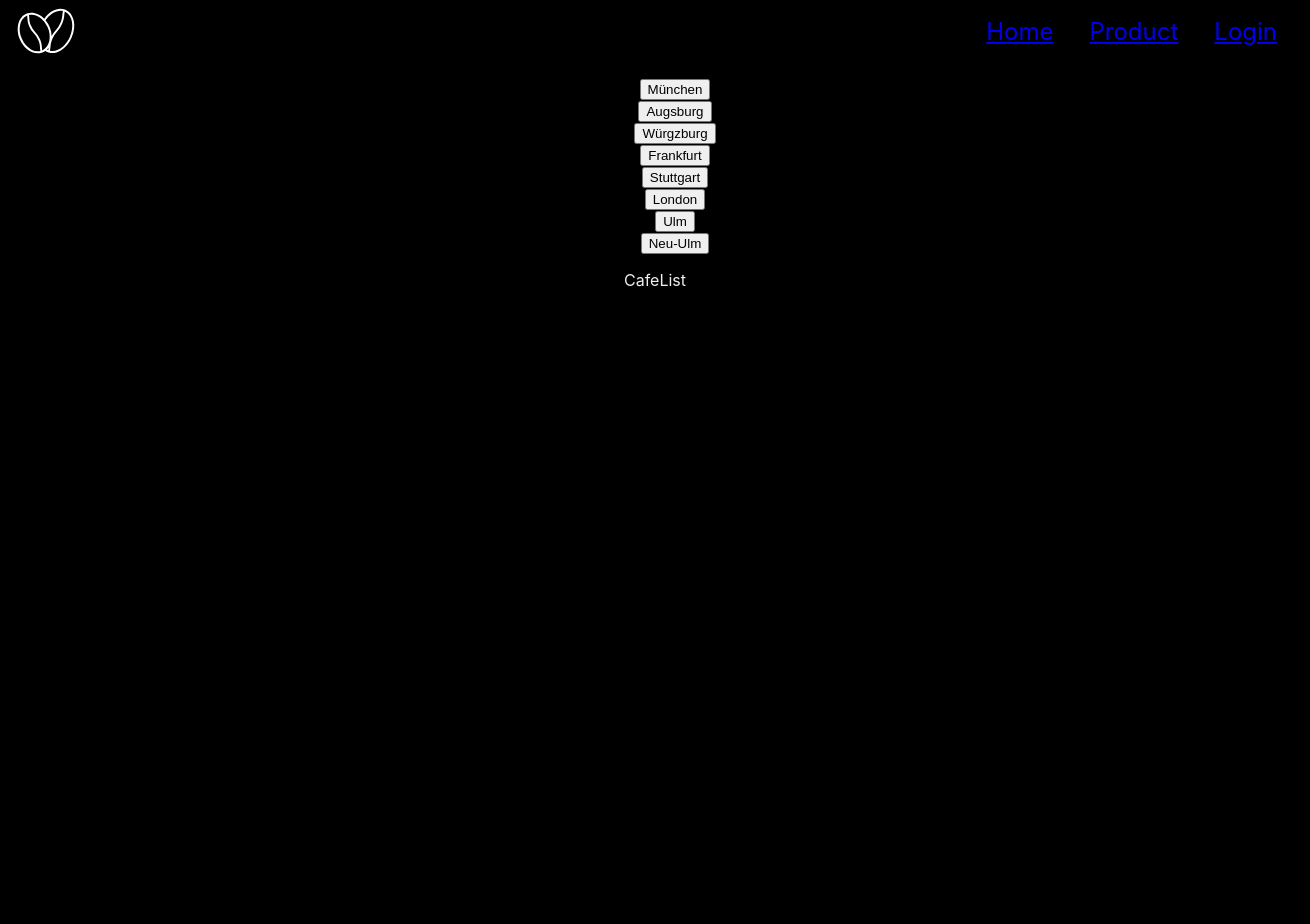
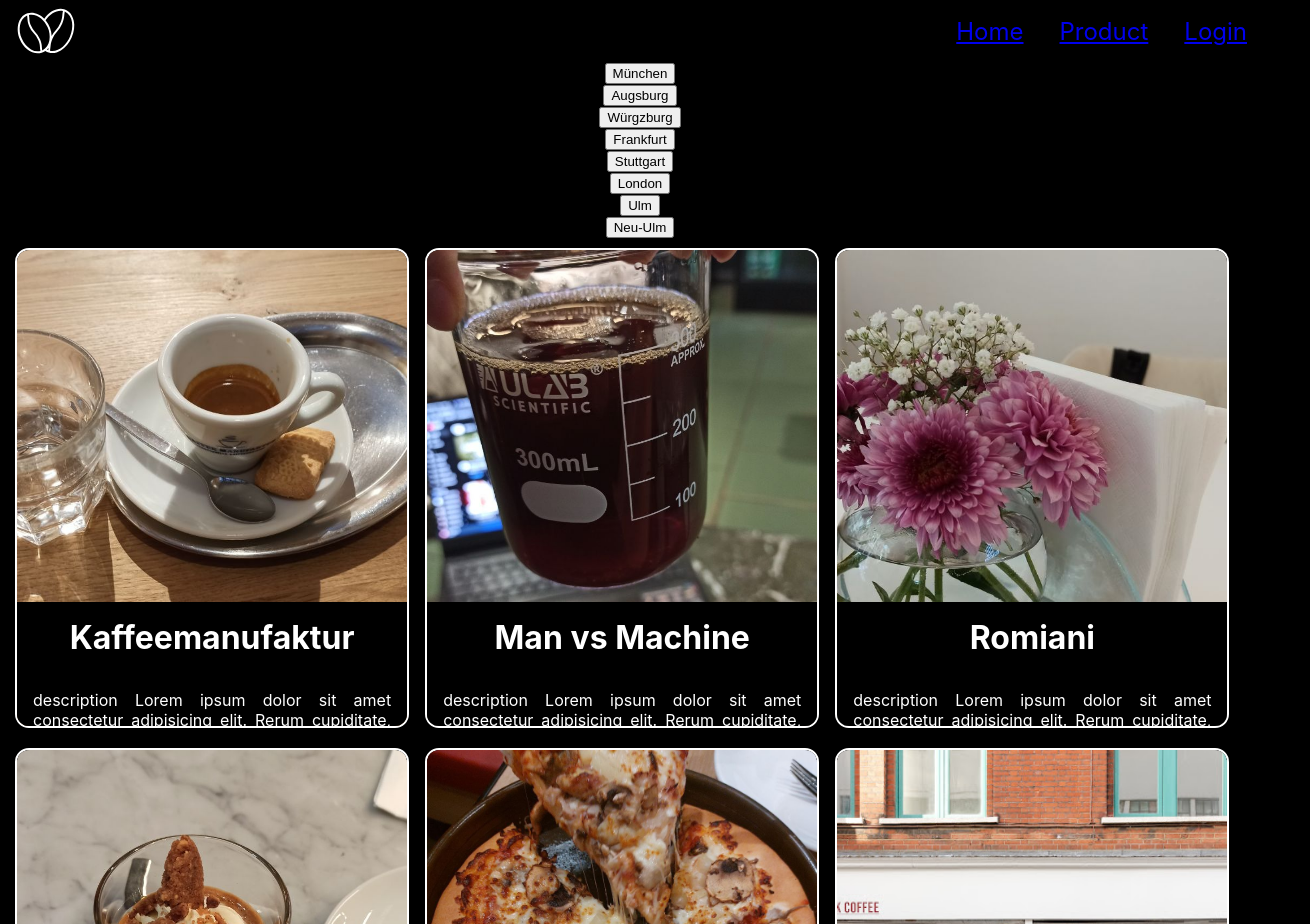
Before and after one commit to Khaanh/MyGastroTrip, a React (Create React App) app: page / in a window 1280 px wide. Shown: the top 924 px of the page, 1310 px wide, since content can reach past the window. Before the commit the page ends 800 px from the top, so only its background shows below. Built offline with nearby package versions, Linux system fonts and the light colour scheme.

Commit message:
feat: cafe cards

```diff
--- a/src/components/CafeList.jsx
+++ b/src/components/CafeList.jsx
@@ -1,3 +1,107 @@
+import styles from "./CafeList.module.css";
+import main from "./Main.module.css";
+
 export default function CafeList() {
-	return <div>CafeList</div>;
+	return (
+		<div>
+			<ul className={styles.List}>
+				<li className={styles.Item}>
+					<a href="#" className={styles.Link}>
+						<div className={styles.Img}>
+							<img src="/img/Kaffeemanufaktur.jpg" alt="" />
+						</div>
+						<div className={styles.Descr}>
+							<h2 className={styles.Title}>Kaffeemanufaktur</h2>
+							<p className={styles.Intro}>
+								description Lorem ipsum dolor sit amet consectetur adipisicing
+								elit. Rerum cupiditate, enim consequuntur aperiam ad inventore
+								repudiandae non recusandae expedita, eveniet magnam modi iste
+								quam vitae totam qui reprehenderit repellendus optio?
+							</p>
+						</div>
+					</a>
+				</li>
+				<li className={styles.Item}>
+					<a href="#" className={styles.Link}>
+						<div className={styles.Img}>
+							<img src="/img/mvsm-01.jpg" alt="" />
+						</div>
+						<div className={styles.Descr}>
+							<h2 className={styles.Title}>Man vs Machine</h2>
+							<p className={styles.Intro}>
+								description Lorem ipsum dolor sit amet consectetur adipisicing
+								elit. Rerum cupiditate, enim consequuntur aperiam ad inventore
+								repudiandae non recusandae expedita, eveniet magnam modi iste
+								quam vitae totam qui reprehenderit repellendus optio?
+							</p>
+						</div>
+					</a>
+				</li>
+				<li className={styles.Item}>
+					<a href="#" className={styles.Link}>
+						<div className={styles.Img}>
+							<img src="/img/romiani-02.jpg" alt="" />
+						</div>
+						<div className={styles.Descr}>
+							<h2 className={styles.Title}>Romiani</h2>
+							<p className={styles.Intro}>
+								description Lorem ipsum dolor sit amet consectetur adipisicing
+								elit. Rerum cupiditate, enim consequuntur aperiam ad inventore
+								repudiandae non recusandae expedita, eveniet magnam modi iste
+								quam vitae totam qui reprehenderit repellendus optio?
+							</p>
+						</div>
+					</a>
+				</li>
+				<li className={styles.Item}>
+					<a href="#" className={styles.Link}>
+						<div className={styles.Img}>
+							<img src="/img/maisonkarl.jpg" alt="" />
+						</div>
+						<div className={styles.Descr}>
+							<h2 className={styles.Title}>Maison Karl</h2>
+							<p className={styles.Intro}>
+								description Lorem ipsum dolor sit amet consectetur adipisicing
+								elit. Rerum cupiditate, enim consequuntur aperiam ad inventore
+								repudiandae non recusandae expedita, eveniet magnam modi iste
+								quam vitae totam qui reprehenderit repellendus optio?
+							</p>
+						</div>
+					</a>
+				</li>
+				<li className={styles.Item}>
+					<a href="#" className={styles.Link}>
+						<div className={styles.Img}>
+							<img src="/img/pizzaHut.jpg" alt="" />
+						</div>
+						<div className={styles.Descr}>
+							<h2 className={styles.Title}>PizzaHut</h2>
+							<p className={styles.Intro}>
+								description Lorem ipsum dolor sit amet consectetur adipisicing
+								elit. Rerum cupiditate, enim consequuntur aperiam ad inventore
+								repudiandae non recusandae expedita, eveniet magnam modi iste
+								quam vitae totam qui reprehenderit repellendus optio?
+							</p>
+						</div>
+					</a>
+				</li>
+				<li className={styles.Item}>
+					<a href="#" className={styles.Link}>
+						<div className={styles.Img}>
+							<img src="/img/PrufrockCoffee.jpg" alt="" />
+						</div>
+						<div className={styles.Descr}>
+							<h2 className={styles.Title}>PrufrockCoffee</h2>
+							<p className={styles.Intro}>
+								description Lorem ipsum dolor sit amet consectetur adipisicing
+								elit. Rerum cupiditate, enim consequuntur aperiam ad inventore
+								repudiandae non recusandae expedita, eveniet magnam modi iste
+								quam vitae totam qui reprehenderit repellendus optio?
+							</p>
+						</div>
+					</a>
+				</li>
+			</ul>
+		</div>
+	);
 }
--- /dev/null
+++ b/src/components/CafeList.module.css
@@ -0,0 +1,84 @@
+.List {
+	display: flex;
+	justify-content: left;
+	align-items: center;
+	flex-flow: wrap;
+	margin: 0;
+	padding: 0;
+}
+
+.Item {
+	max-width: calc(32.3333% - 10px);
+	width: 100%;
+	margin: 10px 16px 10px 0;
+	border-radius: 14px;
+	overflow: hidden;
+	position: relative;
+	height: 480px;
+	border: 2px solid #fff;
+}
+
+.Link {
+	color: #fff;
+}
+
+.Item:hover .Descr {
+	bottom: 0;
+}
+
+.Item:hover .Img {
+	opacity: 0.35;
+}
+
+.Img {
+	position: absolute;
+	left: 0;
+	right: 0;
+	bottom: 0;
+	top: 0;
+	/* height: 280px; */
+
+	/* width: 480px; */
+	opacity: 1;
+	width: 100%;
+	height: 480px;
+	object-fit: cover;
+	border-radius: 10px;
+	overflow: hidden;
+	transition: all 0.2s ease;
+}
+
+.Img img {
+	width: 100%;
+	/* width: 480px; */
+	height: 480px;
+	object-fit: cover;
+	border-radius: 10px;
+	overflow: hidden;
+}
+
+.Descr {
+	position: absolute;
+	bottom: -100px;
+	left: 0;
+	right: 0;
+	z-index: 10;
+	background-color: #000;
+	padding: 16px;
+	/* transition: all 0.2s cubic-bezier(0.175, 0.885, 0.32, 1.275); */
+	transition: all 0.2s ease-out;
+}
+
+.Title {
+	height: 64px;
+	font-size: 32px;
+	margin: 0 0 8px 0;
+}
+
+.Intro {
+	margin: 0;
+	text-align: justify;
+}
+
+.Test {
+}
--- a/src/components/Logo.module.css
+++ b/src/components/Logo.module.css
@@ -2,7 +2,7 @@
 	width: 62px;
 	height: 62px;
 }
-
+/*
 :global(ul) {
 	list-style: none;
-}
+} */
--- /dev/null
+++ b/src/components/Main.module.css
@@ -0,0 +1,10 @@
+:global(ul) {
+	list-style: none;
+	margin: 0;
+	padding: 0;
+}
+
+img {
+	width: 100%;
+	height: auto;
+}
--- a/src/index.css
+++ b/src/index.css
@@ -2,6 +2,9 @@
 	--light: #efefef;
 	--black: #000000;
 	--white: #ffffff;
+}
+* {
+	box-sizing: border-box;
 }
 body {
 	margin: 0;
@@ -28,6 +31,6 @@ code {
 	color: var(--light);
 }
 
-:global(ul) {
+/* :global(ul) {
 	list-style: none;
-}
+} */
```
